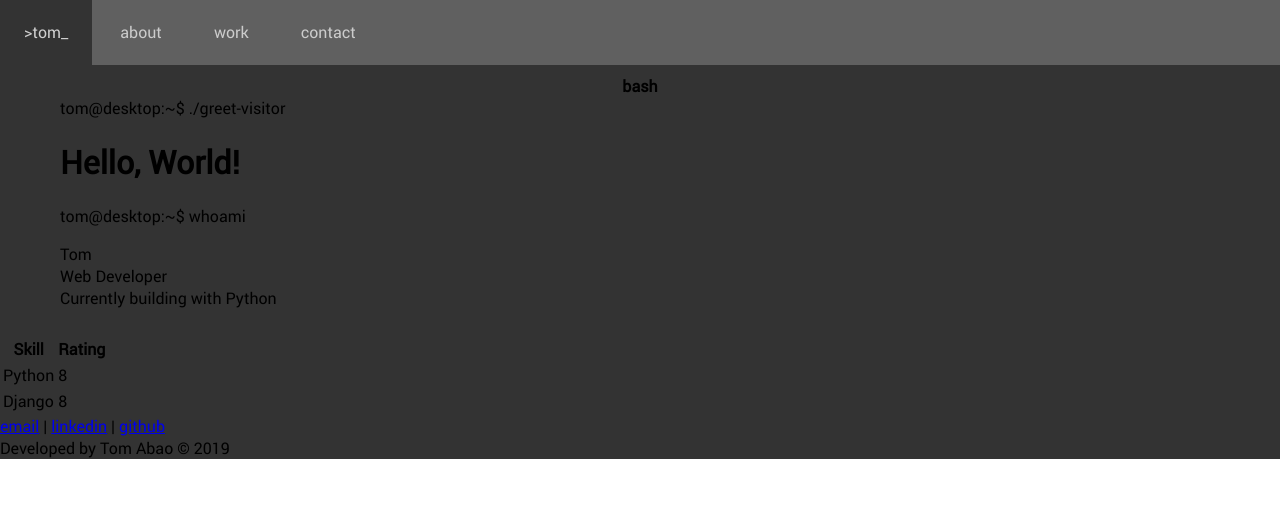
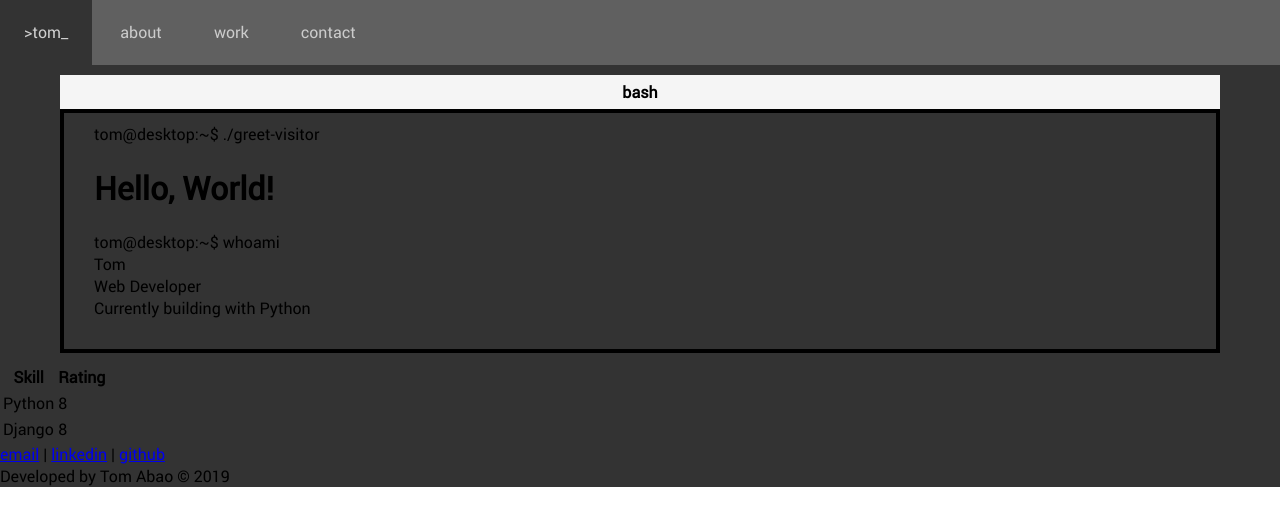
Before and after one commit to kormin/react-portfolio, a React (Create React App) app: page / in a window 1280 px wide. Shown: the top 526 px of the page. Built offline with nearby package versions, Linux system fonts and the light colour scheme.

Commit message:
add terminal content styles

```diff
--- a/src/components/Home.js
+++ b/src/components/Home.js
@@ -12,13 +12,12 @@ class Home extends Component {
           tom@desktop:~$ ./greet-visitor
           <h1>Hello, World!</h1>
           tom@desktop:~$ whoami
-          <p>
-            Tom
-            <br />
-            Web Developer
-            <br />
-            Currently building with Python
-          </p>
+          <br />
+          Tom
+          <br />
+          Web Developer
+          <br />
+          Currently building with Python
         </div>
 
       </div>
--- a/src/main.css
+++ b/src/main.css
@@ -44,10 +44,20 @@ ul.taskbar > li > a:hover {
 /* Home */
 .terminal-titlebar {
   text-align: center;
+  background-color: #f5f5f5;
+  padding: 6px;
+}
+
+.terminal-content {
+  border: 4px solid;
+  border-color: black;
 }
 
 @media (min-width: 576px) {
   #home {
     padding: 10px 60px;
   }
+  .terminal-content {
+    padding: 10px 10px 30px 30px;
+  }
 }
```
